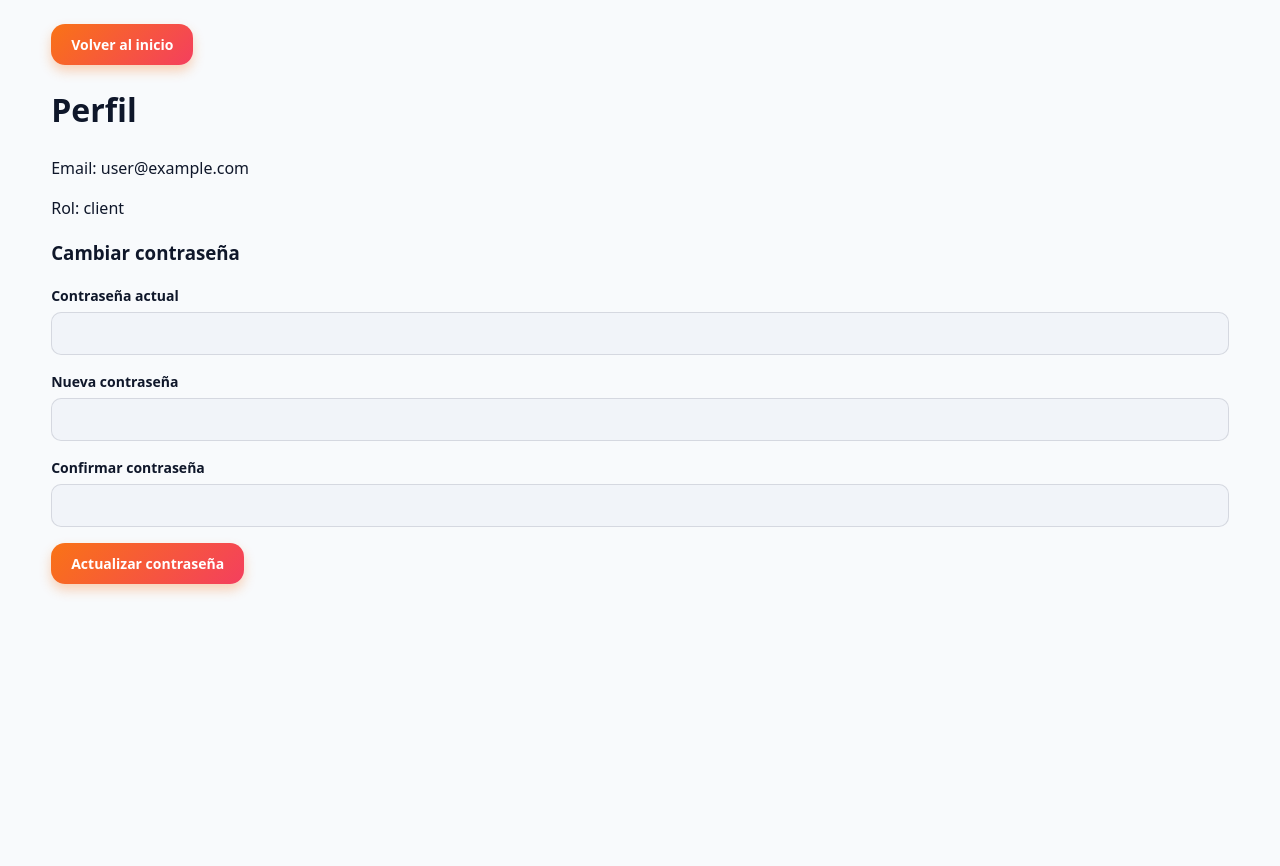
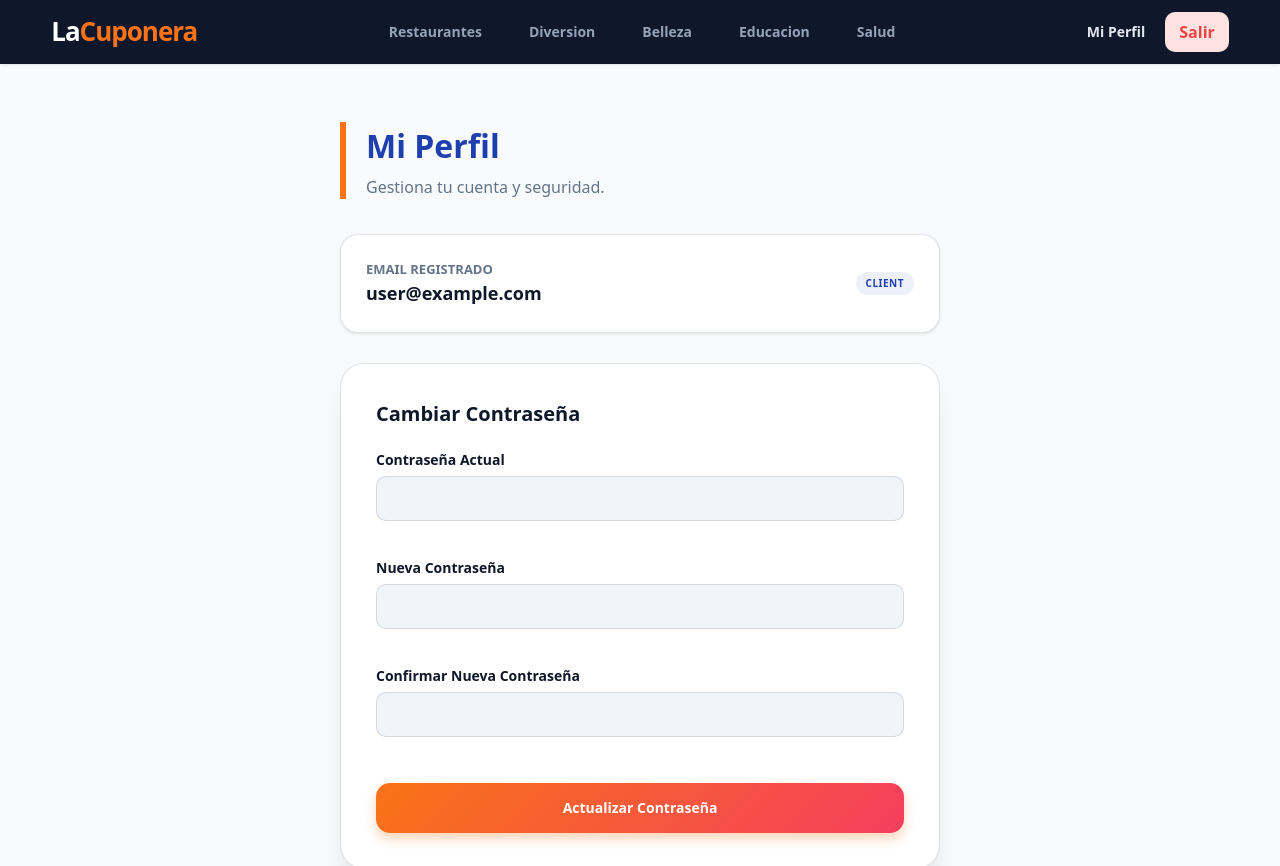
Before and after one commit to samdrn/ProyectoLaCuponera, a React (Vite) app: page /profile in a window 1280 px wide. Shown: the top 866 px of the page. Before the commit the page ends 800 px from the top, so only its background shows below. Built offline with nearby package versions, Linux system fonts and the light colour scheme; no server answers; the database is empty; sample sign-in values are in the browser's storage.

Commit message:
employeedashboard redem

```diff
--- a/src/components/Navbar.jsx
+++ b/src/components/Navbar.jsx
@@ -14,13 +14,13 @@ export default function Navbar() {
   const navigate = useNavigate();
   const [searchParams] = useSearchParams();
   const activeCategory = searchParams.get("category");
-  const { user } = useAuth();
+  const { user } = useAuth(); // Asumimos que useAuth nos da el usuario con su ROL
 
   const handleLogout = async () => {
     try {
       await logoutUser();
-      // Si usas un contexto de Auth, asegúrate de limpiar el estado del usuario aquí también
-      window.location.reload(); // Truco rápido para refrescar el estado de auth
+      navigate("/");
+      window.location.reload();
     } catch (error) {
       console.error("Error al cerrar sesión:", error);
     }
@@ -30,12 +30,10 @@ export default function Navbar() {
     <header className="site-header">
       <div className="container header-inner">
 
-        {/* LOGO CON SPAN PARA EL NARANJA */}
         <div className="logo" onClick={() => navigate("/")} style={{cursor: 'pointer'}}>
           La<span>Cuponera</span>
         </div>
 
-        {/* CATEGORÍAS COMO ENLACES LIMPIOS */}
         <nav className="nav-categories">
           {categories.map((category) => (
             <button
@@ -48,11 +46,21 @@ export default function Navbar() {
           ))}
         </nav>
 
-        {/* ACCIONES DE USUARIO */}
         <div className="nav-actions">
           {user ? (
             <>
-              <Link to="/coupons" className="nav-link-simple">Mis cupones</Link>
+              {/* 🎫 OPCIÓN PARA EL EMPLEADO (Solo visible si tiene el rol) */}
+              {user.role === 'employee' && (
+                <Link to="/employee" className="nav-link-simple" style={{color: 'var(--accent)', fontWeight: 'bold'}}>
+                  Canje de Cupones
+                </Link>
+              )}
+
+              {/* 🏢 OPCIONES PARA CLIENTE COMÚN */}
+              {user.role === 'client' && (
+                <Link to="/coupons" className="nav-link-simple">Mis cupones</Link>
+              )}
+
               <Link to="/profile" className="nav-link-simple">Mi Perfil</Link>
               <button className="btn-logout" onClick={handleLogout}>Salir</button>
             </>
--- a/src/pages/Profile.jsx
+++ b/src/pages/Profile.jsx
@@ -2,6 +2,7 @@ import { useState } from "react";
 import { useRole } from "../context/RoleContext";
 import { updatePassword, EmailAuthProvider, reauthenticateWithCredential } from "firebase/auth";
 import { auth } from "../services/firebase";
+import Navbar from "../components/Navbar";
 import { useNavigate } from "react-router-dom";
 
 export default function Profile() {
@@ -30,31 +31,21 @@ export default function Profile() {
         setLoading(true);
 
         try {
-
             const currentUser = auth.currentUser;
-            if (!currentUser) {
-                throw new Error("No estás autenticado");
-            }
-
+            if (!currentUser) throw new Error("No estás autenticado");
 
             const credentiales = EmailAuthProvider.credential(currentUser.email, currentPassword);
             await reauthenticateWithCredential(currentUser, credentiales);
             await updatePassword(currentUser, newPassword);
-            setMessage({ type: "success", text: "Contraseña actualizada" });
+            setMessage({ type: "success", text: "Contraseña actualizada con éxito" });
 
             setCurrentPassword("");
             setNewPassword("");
             setConfirmPassword("");
         } catch (error) {
-
+            console.error(error);
             if (error.code === "auth/wrong-password") {
-                setMessage({ type: "error", text: "Contraseña incorrecta" });
-            } else if (error.code === "auth/too-many-requests") {
-                setMessage({ type: "error", text: "Demasiados intentos" });
-            } else if (error.code === "auth/requires-recent-login") {
-                setMessage({ type: "error", text: "Por seguridad, inicia sesión nuevamente" });
-            } else if (error.code === "auth/weak-password") {
-                setMessage({ type: "error", text: "La contraseña debe tener al menos 6 caracteres" });
+                setMessage({ type: "error", text: "La contraseña actual es incorrecta" });
             } else {
                 setMessage({ type: "error", text: "Error al actualizar la contraseña" });
             }
@@ -65,80 +56,132 @@ export default function Profile() {
 
     if (!user) {
         return (
-            <div className="container">
-                <p>No tienes acceso a esta página. Inicia sesión para acceder.</p>
+            <div className="app-layout">
+                <Navbar />
+                <main className="site-main">
+                    <div className="container" style={{textAlign: 'center', paddingTop: '50px'}}>
+                        <p className="muted">Inicia sesión para acceder a tu perfil.</p>
+                        <button onClick={() => navigate("/login")} className="btn-primary" style={{marginTop: '20px'}}>Ir al Login</button>
+                    </div>
+                </main>
             </div>
         );
     }
 
     return (
-        <div className="container">
+        <div className="app-layout">
+            {/* 1. NAVBAR INTEGRADO */}
+            <Navbar />
 
-            <button
-            type="button"
-            onClick={()=> navigate("/")}
-            className="btn btn-primary"
+            <main className="site-main">
+                <div className="container" style={{ maxWidth: '600px', paddingTop: '40px' }}>
 
-            >
-                Volver al inicio
-            </button>
-            <h1>Perfil</h1>
+                    {/* 2. ENCABEZADO DE PÁGINA */}
+                    <div style={{ marginBottom: '35px', borderLeft: '6px solid var(--accent)', paddingLeft: '20px' }}>
+                        <h1 style={{ fontSize: '32px', fontWeight: '900', color: 'var(--primary)', margin: 0 }}>
+                            Mi <span>Perfil</span>
+                        </h1>
+                        <p style={{ color: 'var(--muted)', marginTop: '5px' }}>Gestiona tu cuenta y seguridad.</p>
+                    </div>
 
-            <p>Email: {user.email}</p>
-            <p>Rol: {userRole}</p>
+                    {/* 3. INFORMACIÓN DE USUARIO (TICKET STYLE) */}
+                    <div className="card-body" style={{
+                        background: 'var(--surface)',
+                        border: '1px solid var(--border)',
+                        borderRadius: '18px',
+                        padding: '25px',
+                        marginBottom: '30px',
+                        boxShadow: 'var(--shadow-sm)'
+                    }}>
+                        <div style={{ display: 'flex', justifyContent: 'space-between', alignItems: 'center' }}>
+                            <div>
+                                <p style={{ margin: 0, fontSize: '13px', color: 'var(--muted)', fontWeight: '700' }}>EMAIL REGISTRADO</p>
+                                <p style={{ margin: 0, fontSize: '18px', fontWeight: '600' }}>{user.email}</p>
+                            </div>
+                            <span className="status-badge" style={{ background: 'var(--primary-soft)', color: 'var(--primary)' }}>
+                                {userRole?.toUpperCase() || 'CLIENTE'}
+                            </span>
+                        </div>
+                    </div>
 
-            <h3>Cambiar contraseña</h3>
+                    {/* 4. FORMULARIO DE SEGURIDAD */}
+                    <div className="card-body" style={{
+                        background: 'var(--surface)',
+                        border: '1px solid var(--border)',
+                        borderRadius: '24px',
+                        padding: '35px',
+                        boxShadow: 'var(--shadow-lg)'
+                    }}>
+                        <h3 style={{ marginTop: 0, marginBottom: '20px', fontSize: '20px', fontWeight: '800' }}>Cambiar Contraseña</h3>
 
                         {message.text && (
                             <div style={{
-                    backgroundColor: message.type === "success" ? '#d4edda' : '#fee2e2',
-                    color: message.type === "success" ? '#155724' : '#b91c1c',
-                    padding: '0.75rem',
-                    borderRadius: '0.375rem',
-                    marginBottom: '1rem',
+                                backgroundColor: message.type === "success" ? '#f0fdf4' : '#fef2f2',
+                                color: message.type === "success" ? '#166534' : '#b91c1c',
+                                padding: '12px',
+                                borderRadius: '12px',
+                                marginBottom: '20px',
+                                border: `1px solid ${message.type === "success" ? '#bbf7d0' : '#fee2e2'}`,
+                                fontWeight: '600',
+                                textAlign: 'center'
                             }}>
                                 {message.text}
                             </div>
                         )}
 
-            <form onSubmit={handleChangePassword}>
+                        <form onSubmit={handleChangePassword} style={{ display: 'flex', flexDirection: 'column', gap: '20px' }}>
                             <div className="form-group">
-                    <label htmlFor="currentPassword">Contraseña actual</label>
+                                <label>Contraseña Actual</label>
                                 <input
                                     type="password"
-                        id="currentPassword"
                                     value={currentPassword}
                                     onChange={(e) => setCurrentPassword(e.target.value)}
                                     className="input-password"
                                     required
+                                    style={{ height: '45px' }}
                                 />
                             </div>
                             <div className="form-group">
-                    <label htmlFor="newPassword">Nueva contraseña</label>
+                                <label>Nueva Contraseña</label>
                                 <input
                                     type="password"
-                        id="newPassword"
                                     value={newPassword}
                                     onChange={(e) => setNewPassword(e.target.value)}
                                     className="input-password"
                                     required
+                                    style={{ height: '45px' }}
                                 />
                             </div>
                             <div className="form-group">
-                    <label htmlFor="confirmPassword">Confirmar contraseña</label>
+                                <label>Confirmar Nueva Contraseña</label>
                                 <input
                                     type="password"
-                        id="confirmPassword"
                                     value={confirmPassword}
                                     onChange={(e) => setConfirmPassword(e.target.value)}
                                     className="input-password"
                                     required
+                                    style={{ height: '45px' }}
                                 />
                             </div>
-                <button type="submit" className="btn-primary" disabled={loading}>
-                    {loading ? "Actualizando..." : "Actualizar contraseña"}
+
+                            <button type="submit" className="btn-primary" disabled={loading} style={{ height: '50px', marginTop: '10px' }}>
+                                {loading ? "Procesando..." : "Actualizar Contraseña"}
                             </button>
                         </form>
                     </div>
+
+                    <div style={{ textAlign: 'center', marginTop: '30px' }}>
+                        <button
+                            type="button"
+                            onClick={() => navigate("/")}
+                            className="nav-link-simple"
+                            style={{ background: 'none', border: 'none', cursor: 'pointer', fontWeight: '700' }}
+                        >
+                            ← Volver al inicio
+                        </button>
+                    </div>
+                </div>
+            </main>
+        </div>
     );
 }
```
Also changed, not shown: src/pages/EmployeeDashboard.jsx (+58 -11 lines), src/pages/RedeemCoupon.jsx (+53 -42 lines). Lines whose indentation alone changed are shown as unchanged.
